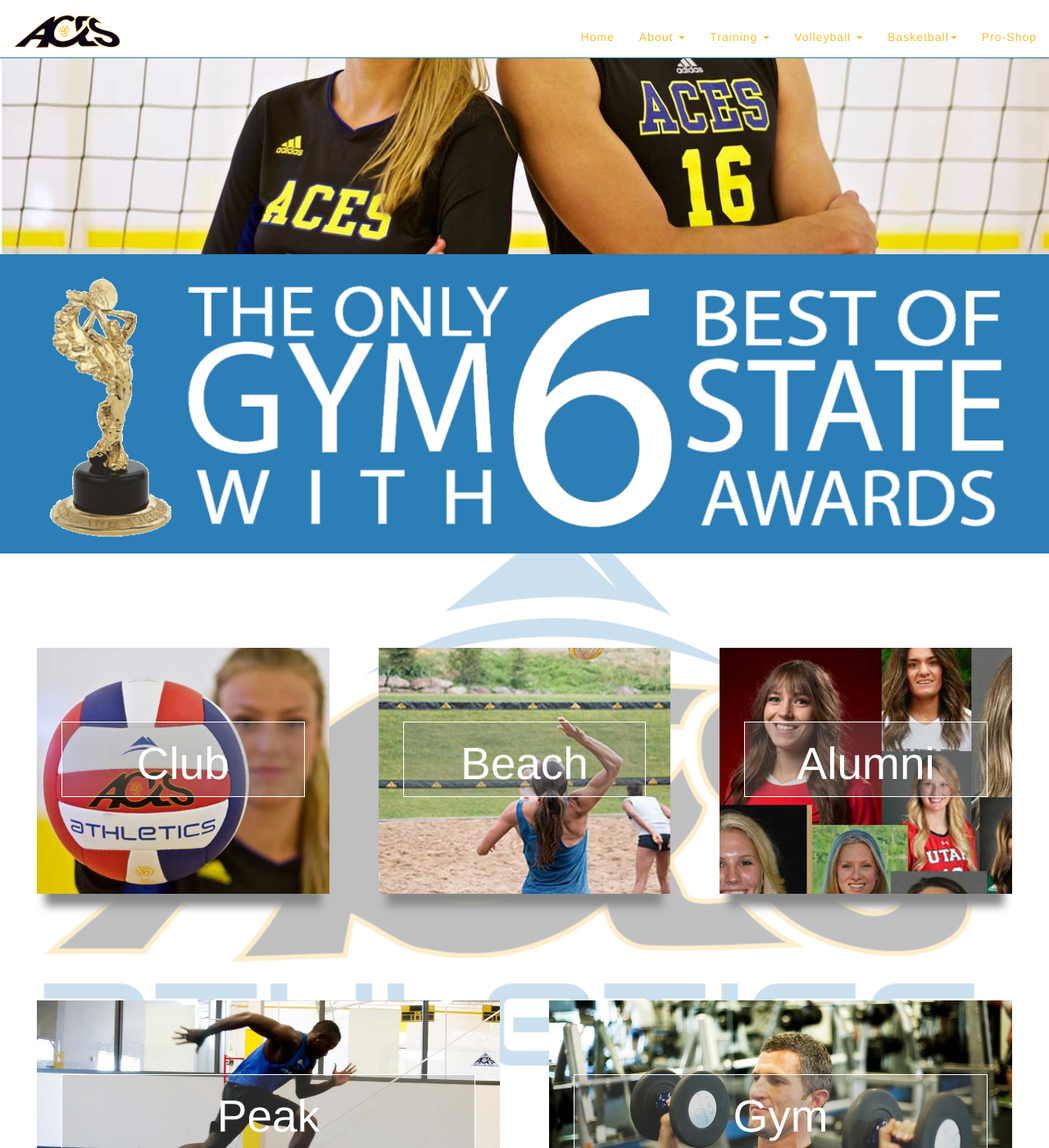
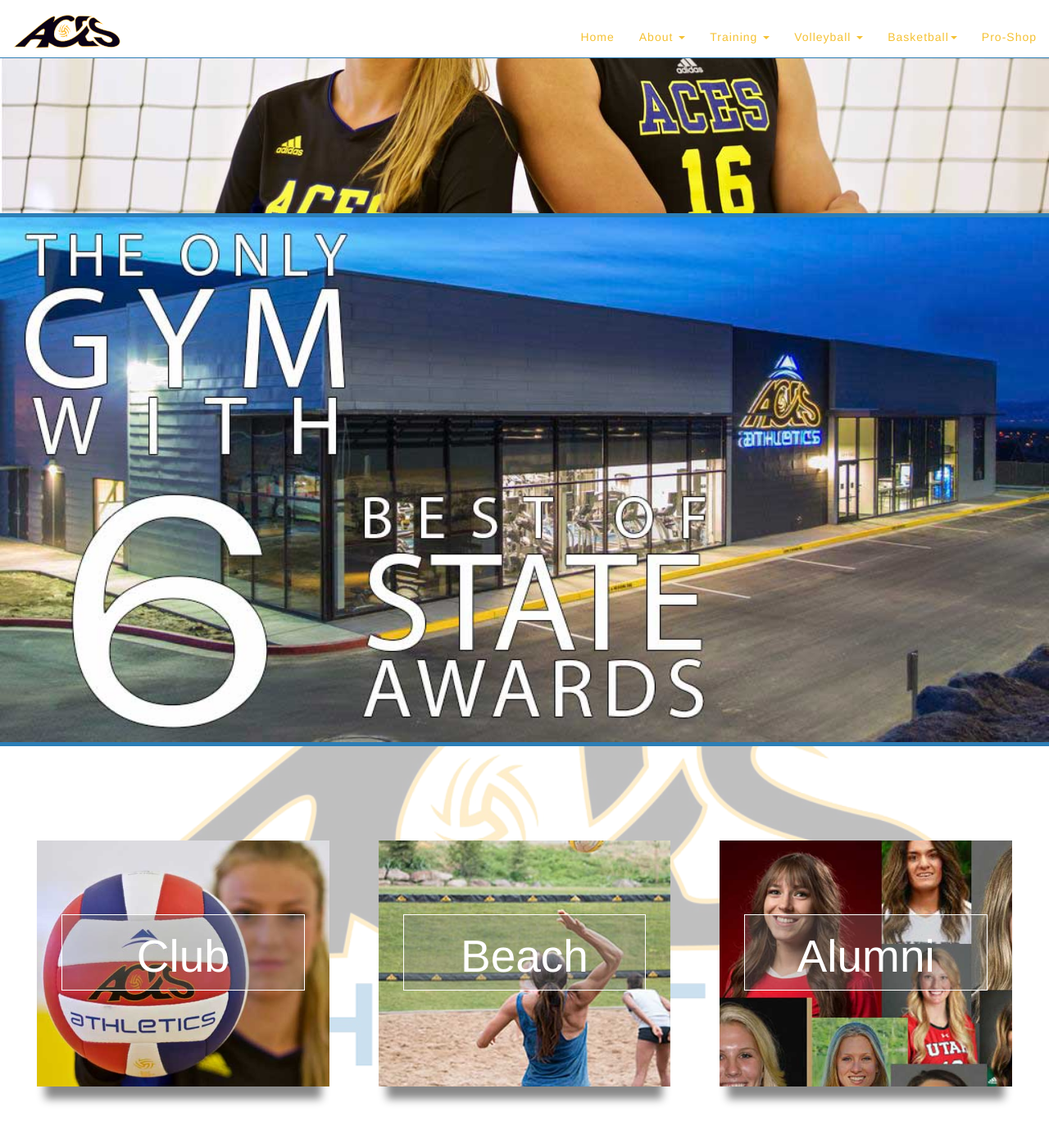
Before and after one commit to wilcarter15/wilcarter15.github.io, a Jekyll site: the page built from index.html, in a window 1280 px wide and 1400 px high, scrolled down 360 px. Shown: the whole window at 82% size. Built offline with Jekyll 4.4.1, drawn with Linux system fonts in a browser that asks for light colours.

Commit message:
changed best of state feature

```diff
--- a/_sass/bootstrap/_custom.scss
+++ b/_sass/bootstrap/_custom.scss
@@ -50,7 +50,29 @@
                 -moz-background-size: cover;
                 background-size: cover;
                 -o-background-size: cover;
-                height: 600px;
+                height: 550px;
+            }
+    }
+
+    .best-of-state{
+       background: url(../images/AcesBuilding.jpg) no-repeat center bottom;
+        -webkit-background-size: cover;
+        -moz-background-size: cover;
+        background-size: cover;
+        -o-background-size: cover;
+        height: 300px;
+        margin-right: -15px;
+        margin-left: -15px;
+        border-top: 5px solid #2c7eb6;
+        border-bottom: 5px solid #2c7eb6;
+
+            @media screen and (min-width: 768px){
+                background: url(../images/AcesBuilding.jpg) no-repeat center bottom;
+                -webkit-background-size: cover;
+                -moz-background-size: cover;
+                background-size: cover;
+                -o-background-size: cover;
+                height: 650px;
             }
     }
 
--- a/index.html
+++ b/index.html
@@ -34,9 +34,11 @@
     <div class="hero"></div>
 
 <!--Best Of State-------------------------------------------------------------------------------------------------------------------->
-    <div class="row">
-        <img src="images/Statue_big.png">
-    </div>
+
+        <div class="best-of-state">
+        </div>
+
+
 
 
 <!--VOLLEYBALL-->
```
Also changed, not shown: images/._AcesBuilding.jpg (added), images/AcesBuilding.jpg (added), 4 other files.
